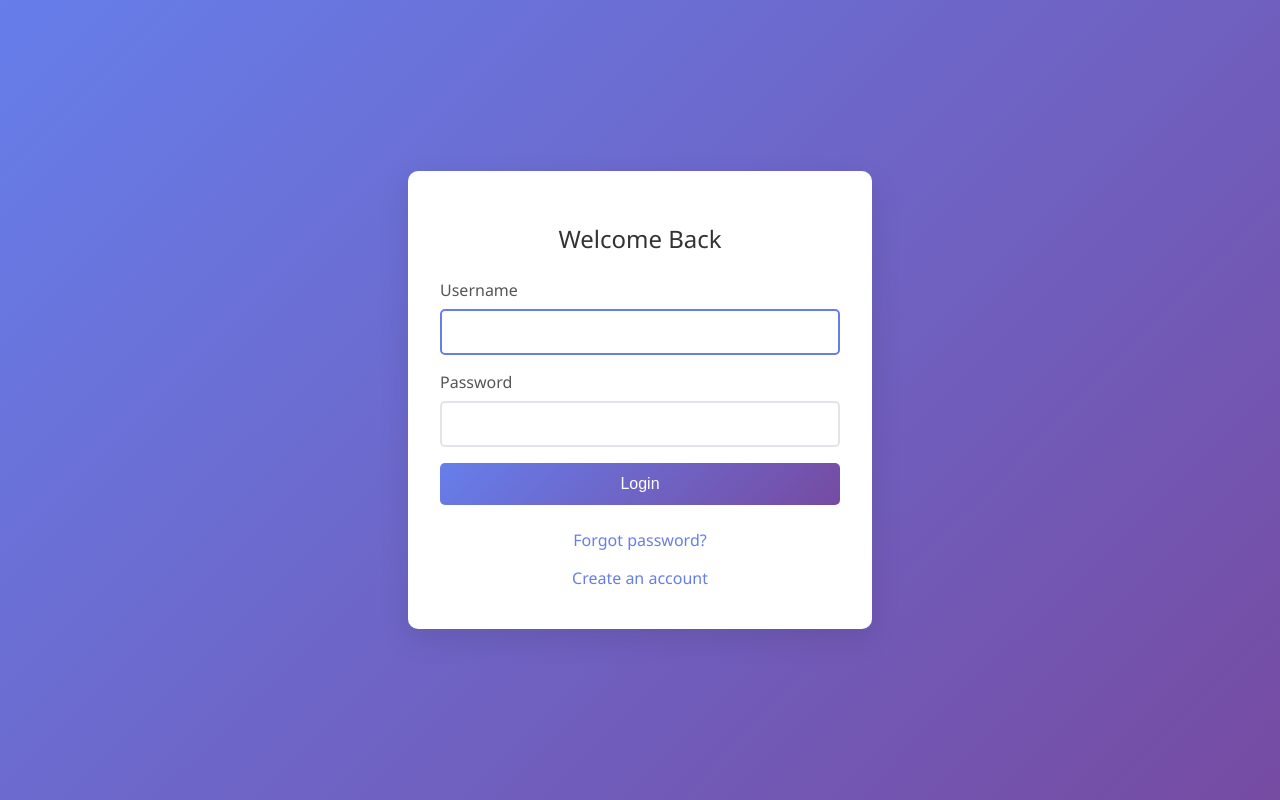
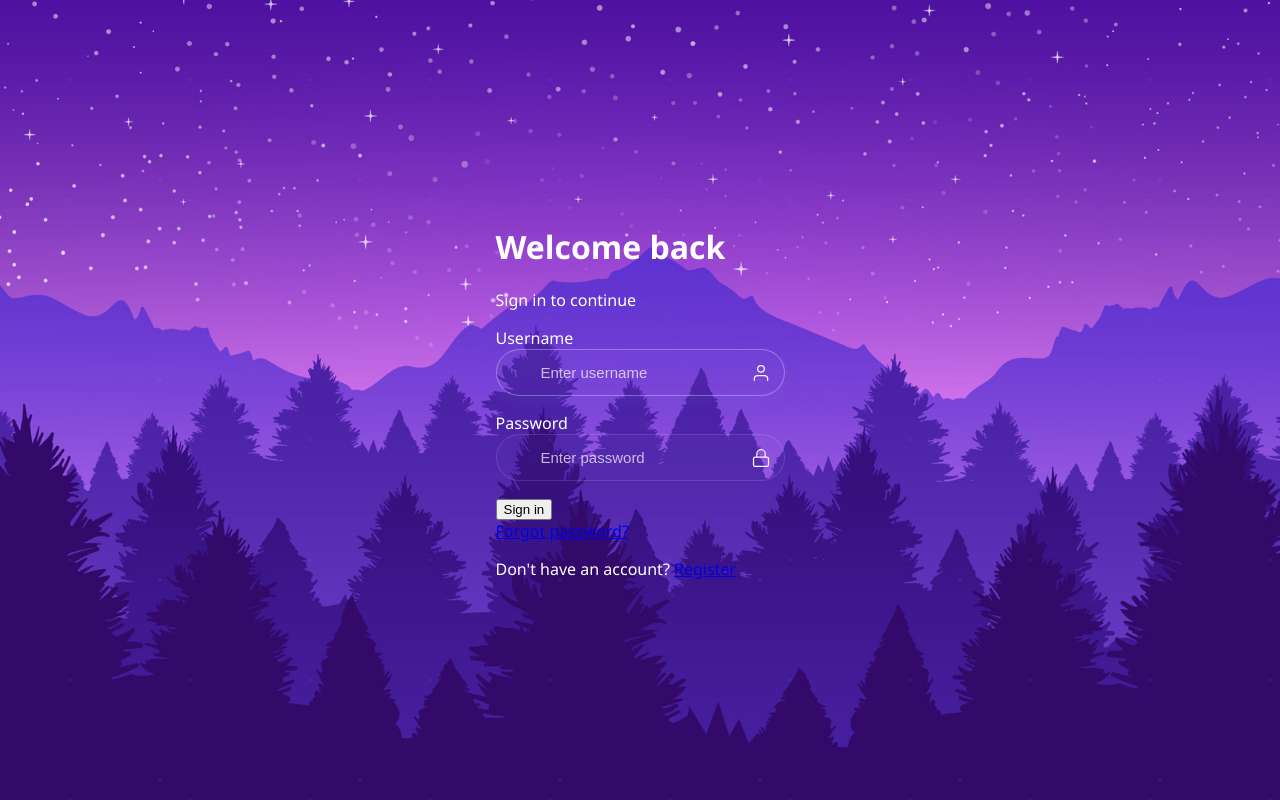
Before and after one commit to imSai-py/django, a Django app: page /accounts/login/ in a window 1280 px wide. Run offline with Django 5.2, Linux system fonts and the light colour scheme.

Commit message:
feat: Enhance user authentication and profile management features with custom login form and updated UI

```diff
--- a/application/forms.py
+++ b/application/forms.py
@@ -1,5 +1,5 @@
 from django import forms
-from django.contrib.auth.forms import UserCreationForm
+from django.contrib.auth.forms import UserCreationForm, AuthenticationForm
 from django.contrib.auth.models import User
 from .models import UserProfile
 
@@ -35,3 +35,17 @@ class ProfileForm(forms.ModelForm):
             if not photo.name.lower().endswith(('.png', '.jpg', '.jpeg')):
                 raise forms.ValidationError("Only PNG/JPG images allowed.")
         return photo
+
+class LoginForm(AuthenticationForm):
+    def __init__(self, *args, **kwargs):
+        super().__init__(*args, **kwargs)
+        self.fields['username'].widget.attrs.update({
+            'placeholder': 'Enter username',
+            'class': 'input-field',
+            'id': 'id_username'
+        })
+        self.fields['password'].widget.attrs.update({
+            'placeholder': 'Enter password',
+            'class': 'input-field',
+            'id': 'id_password'
+        })
--- a/application/urls.py
+++ b/application/urls.py
@@ -2,6 +2,7 @@ from django.urls import path
 from . import views
 
 urlpatterns = [
+    path('', views.home, name='home'),
     path('register/', views.register, name='register'),
     path('profile/', views.profile, name='profile'),
 ]
--- a/application/views.py
+++ b/application/views.py
@@ -2,8 +2,13 @@ from django.shortcuts import render, redirect
 from django.contrib.auth import login, authenticate
 from django.contrib.auth.decorators import login_required
 from django.contrib import messages
-from .forms import RegistrationForm, ProfileForm
+from django.contrib.auth.views import LoginView
+from .forms import RegistrationForm, ProfileForm, LoginForm
 from .models import UserProfile
+
+class CustomLoginView(LoginView):
+    form_class = LoginForm
+    template_name = 'registration/login.html'
 
 def register(request):
     if request.method == 'POST':
@@ -17,6 +22,10 @@ def register(request):
         form = RegistrationForm()
     return render(request, 'application/register.html', {'form': form})
 
+
+def home(request):
+    return render(request, 'home.html')
+
 @login_required
 def profile(request):
     profile, created = UserProfile.objects.get_or_create(user=request.user)
--- a/project/urls.py
+++ b/project/urls.py
@@ -16,13 +16,22 @@ Including another URLconf
 """
 from django.contrib import admin
 from django.urls import path, include
+from django.contrib.auth import views as auth_views
+from application.views import CustomLoginView
 
 from django.conf import settings
 from django.conf.urls.static import static
 
 urlpatterns = [
     path('admin/', admin.site.urls),
-    path('accounts/', include('django.contrib.auth.urls')),
+    path('accounts/login/', CustomLoginView.as_view(), name='login'),
+    path('accounts/logout/', auth_views.LogoutView.as_view(), name='logout'),
+    path('accounts/password_change/', auth_views.PasswordChangeView.as_view(), name='password_change'),
+    path('accounts/password_change/done/', auth_views.PasswordChangeDoneView.as_view(), name='password_change_done'),
+    path('accounts/password_reset/', auth_views.PasswordResetView.as_view(), name='password_reset'),
+    path('accounts/password_reset/done/', auth_views.PasswordResetDoneView.as_view(), name='password_reset_done'),
+    path('accounts/reset/<uidb64>/<token>/', auth_views.PasswordResetConfirmView.as_view(), name='password_reset_confirm'),
+    path('accounts/reset/done/', auth_views.PasswordResetDoneView.as_view(), name='password_reset_done'),
     path('', include('application.urls')),
 ]
 
--- /dev/null
+++ b/static/login.css
@@ -0,0 +1,67 @@
+/* Login page styles inspired by the provided purple glass UI */
+:root{
+  --bg-top:#6b2ed6;
+  --bg-mid:#7b3fe0;
+  --bg-bottom:#3b0f60;
+  --card-bg: rgba(255,255,255,0.06);
+  --card-border: rgba(255,255,255,0.12);
+  --accent: #ffffff;
+  --muted: rgba(255,255,255,0.8);
+}
+*{box-sizing:border-box}
+html,body{height:100%}
+body{
+  margin:0;
+  font-family: 'Segoe UI', Tahoma, Geneva, Verdana, sans-serif;
+  background: linear-gradient(180deg,var(--bg-top) 0%, var(--bg-mid) 50%, var(--bg-bottom) 100%);
+  /* background image override if available */
+  background-image: url('/static/images/login-bg.jpg');
+  background-size: cover;
+  background-position: center center;
+  color:var(--accent);
+  -webkit-font-smoothing:antialiased;
+  display:flex;align-items:center;justify-content:center;min-height:100vh;overflow:hidden;
+}
+/* star field */
+body:before{
+  content:"";position:absolute;inset:0;background:
+    radial-gradient(#fff 1px, transparent 1px) 10px 20px/120px 120px,
+    radial-gradient(#fff 1px, transparent 1px) 60px 80px/200px 200px;
+  opacity:0.08;mix-blend-mode:screen;pointer-events:none;
+}
+.mountains{position:absolute;left:0;right:0;bottom:0;height:45vh;background:
+  linear-gradient(180deg, rgba(0,0,0,0) 0%, rgba(0,0,0,0.25) 100%);}
+.mountains:after{content:"";position:absolute;left:-10%;right:-10%;bottom:0;height:100%;
+  background: radial-gradient(circle at 10% 80%, rgba(0,0,0,0.16), transparent 20%),
+    linear-gradient(180deg, rgba(59,15,96,0.6), rgba(20,4,40,1));
+  transform:skewY(-4deg);
+}
+.container-card{position:relative;z-index:5;width:420px;max-width:92%;}
+.glass-card{
+  background: var(--card-bg);
+  border-radius:14px;
+  padding:36px 36px 28px 36px;
+  border:1px solid var(--card-border);
+  box-shadow: 0 8px 40px rgba(10,8,20,0.4);
+  backdrop-filter: blur(10px) saturate(120%);
+}
+.glass-card h1{margin:0 0 18px 0;text-align:center;font-size:34px;letter-spacing:0.5px}
+.input-wrap{position:relative;margin-bottom:16px}
+.input-wrap input[type=text],.input-wrap input[type=password]{
+  width:100%;padding:14px 44px;border-radius:40px;border:1px solid rgba(255,255,255,0.12);
+  background:linear-gradient(180deg, rgba(255,255,255,0.02), rgba(255,255,255,0.01));color:var(--accent);
+  font-size:15px;outline:none;transition:all .18s ease;
+}
+.input-wrap input::placeholder{color:rgba(255,255,255,0.7)}
+.input-wrap .icon{position:absolute;right:14px;top:50%;transform:translateY(-50%);opacity:0.95}
+.input-wrap .icon img{width:20px;height:20px;display:block}
+.input-wrap input:focus{border-color:rgba(255,255,255,0.3);box-shadow:0 4px 18px rgba(102,126,234,0.12)}
+.row-between{display:flex;justify-content:space-between;align-items:center;margin-bottom:18px}
+.row-between .remember{display:flex;align-items:center;gap:8px;color:var(--muted);font-size:14px}
+.forgot{color:var(--muted);text-decoration:none;font-size:14px}
+.btn-login{display:block;width:100%;padding:14px;border-radius:40px;background:#fff;color:#2b0b61;border:0;font-weight:600;font-size:16px;cursor:pointer;box-shadow:0 6px 18px rgba(43,11,97,0.18)}
+.small-note{text-align:center;margin-top:14px;color:rgba(255,255,255,0.8);font-size:14px}
+.small-note a{color:#fff;font-weight:700}
+
+/* responsive */
+@media (max-width:420px){.glass-card{padding:26px 20px}.glass-card h1{font-size:28px}}
--- a/templates/registration/login.html
+++ b/templates/registration/login.html
@@ -1,132 +1,44 @@
-<!DOCTYPE html>
-<html>
+{% load static %}
+<!doctype html>
+<html lang="en">
     <head>
-    <title>Login - User Profile Manager</title>
-    <style>
-        body {
-            font-family: 'Segoe UI', Tahoma, Geneva, Verdana, sans-serif;
-            background: linear-gradient(135deg, #667eea 0%, #764ba2 100%);
-            margin: 0;
-            padding: 0;
-            min-height: 100vh;
-            display: flex;
-            justify-content: center;
-            align-items: center;
-        }
-        .container {
-            background: white;
-            padding: 2rem;
-            border-radius: 10px;
-            box-shadow: 0 10px 30px rgba(0,0,0,0.1);
-            width: 100%;
-            max-width: 400px;
-        }
-        h2 {
-            color: #333;
-            text-align: center;
-            margin-bottom: 1.5rem;
-            font-weight: 300;
-        }
-        .form-group {
-            margin-bottom: 1rem;
-        }
-        label {
-            display: block;
-            margin-bottom: 0.5rem;
-            color: #555;
-            font-weight: 500;
-        }
-        input[type="text"],
-        input[type="email"],
-        input[type="password"] {
-            width: 100%;
-            padding: 0.75rem;
-            border: 2px solid #e1e5e9;
-            border-radius: 5px;
-            font-size: 1rem;
-            transition: border-color 0.3s;
-            box-sizing: border-box;
-        }
-        input[type="text"]:focus,
-        input[type="email"]:focus,
-        input[type="password"]:focus {
-            outline: none;
-            border-color: #667eea;
-        }
-        .btn {
-            width: 100%;
-            padding: 0.75rem;
-            background: linear-gradient(135deg, #667eea 0%, #764ba2 100%);
-            color: white;
-            border: none;
-            border-radius: 5px;
-            font-size: 1rem;
-            cursor: pointer;
-            transition: transform 0.2s;
-            margin-bottom: 1rem;
-        }
-        .btn:hover {
-            transform: translateY(-2px);
-        }
-        .links {
-            text-align: center;
-        }
-        .links a {
-            color: #667eea;
-            text-decoration: none;
-            display: inline-block;
-            margin: 0.5rem;
-        }
-        .links a:hover {
-            text-decoration: underline;
-        }
-        .errorlist {
-            color: #e74c3c;
-            list-style: none;
-            padding: 0;
-            margin: 0 0 1rem 0;
-        }
-        .non-field-errors {
-            background: #f8d7da;
-            color: #721c24;
-            padding: 0.75rem;
-            border-radius: 5px;
-            margin-bottom: 1rem;
-            border: 1px solid #f5c6cb;
-        }
-    </style>
+        <meta charset="utf-8">
+        <meta name="viewport" content="width=device-width,initial-scale=1">
+        <title>Log in</title>
+        <link rel="stylesheet" href="{% static 'login.css' %}">
     </head>
     <body>
-    <div class="container">
-        <h2>Welcome Back</h2>
-        <form method="post">
+        <div class="stars" aria-hidden="true"></div>
+        <div class="login-card" role="main" aria-labelledby="login-heading">
+            <h1 id="login-heading">Welcome back</h1>
+            <p class="muted">Sign in to continue</p>
+
+            <form method="post" action="{% url 'login' %}" novalidate>
                 {% csrf_token %}
-            {% if form.non_field_errors %}
-                <div class="non-field-errors">
-                    {% for error in form.non_field_errors %}
-                        {{ error }}
-                    {% endfor %}
+        <div class="form-row">
+          <label for="id_username">Username</label>
+          <div class="input-wrap">
+            {{ form.username }}
+            <span class="icon"><img src="{% static 'icons/user.svg' %}" alt="username icon"></span>
           </div>
-            {% endif %}
-            {% for field in form %}
-                <div class="form-group">
-                    <label for="{{ field.id_for_label }}">{{ field.label }}</label>
-                    {{ field }}
-                    {% if field.errors %}
-                        <ul class="errorlist">
-                            {% for error in field.errors %}
-                                <li>{{ error }}</li>
-                            {% endfor %}
-                        </ul>
-                    {% endif %}
         </div>
-            {% endfor %}
-            <button type="submit" class="btn">Login</button>
+
+        <div class="form-row">
+          <label for="id_password">Password</label>
+          <div class="input-wrap">
+            {{ form.password }}
+            <span class="icon"><img src="{% static 'icons/lock.svg' %}" alt="password icon"></span>
+          </div>
+        </div>                <div class="form-row">
+                    <button class="btn" type="submit">Sign in</button>
+                </div>
+
+                <div class="form-row small muted">
+                    <a href="{% url 'password_reset' %}">Forgot password?</a>
+                </div>
             </form>
-        <div class="links">
-            <a href="{% url 'password_reset' %}">Forgot password?</a><br>
-            <a href="{% url 'register' %}">Create an account</a>
-        </div>
+
+            <p class="small muted">Don't have an account? <a href="{% url 'register' %}">Register</a></p>
         </div>
     </body>
 </html>
```
Also changed, not shown: templates/home.html (+8 -17 lines), README.md, db.sqlite3, static/icons/lock.svg (added), static/icons/user.svg (added), static/images/login-bg.jpg (added). Lines whose indentation alone changed are shown as unchanged.
